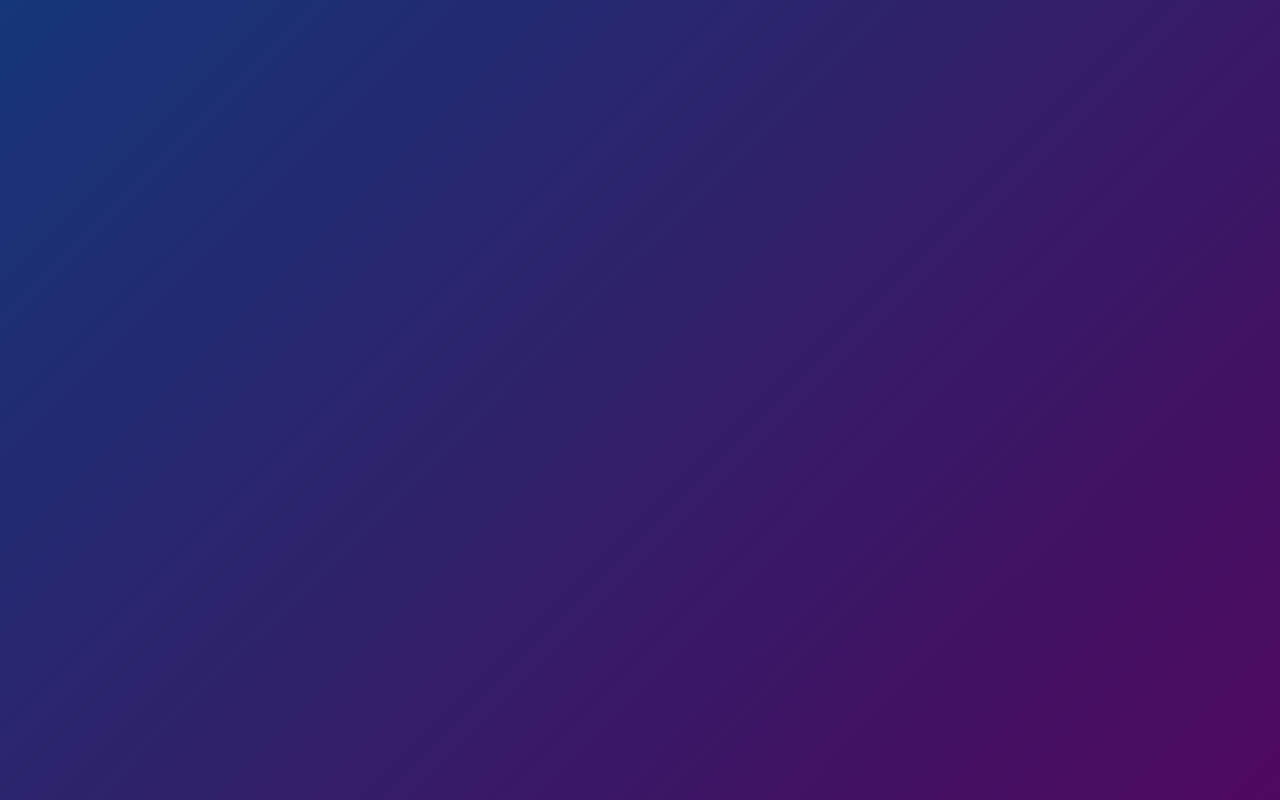
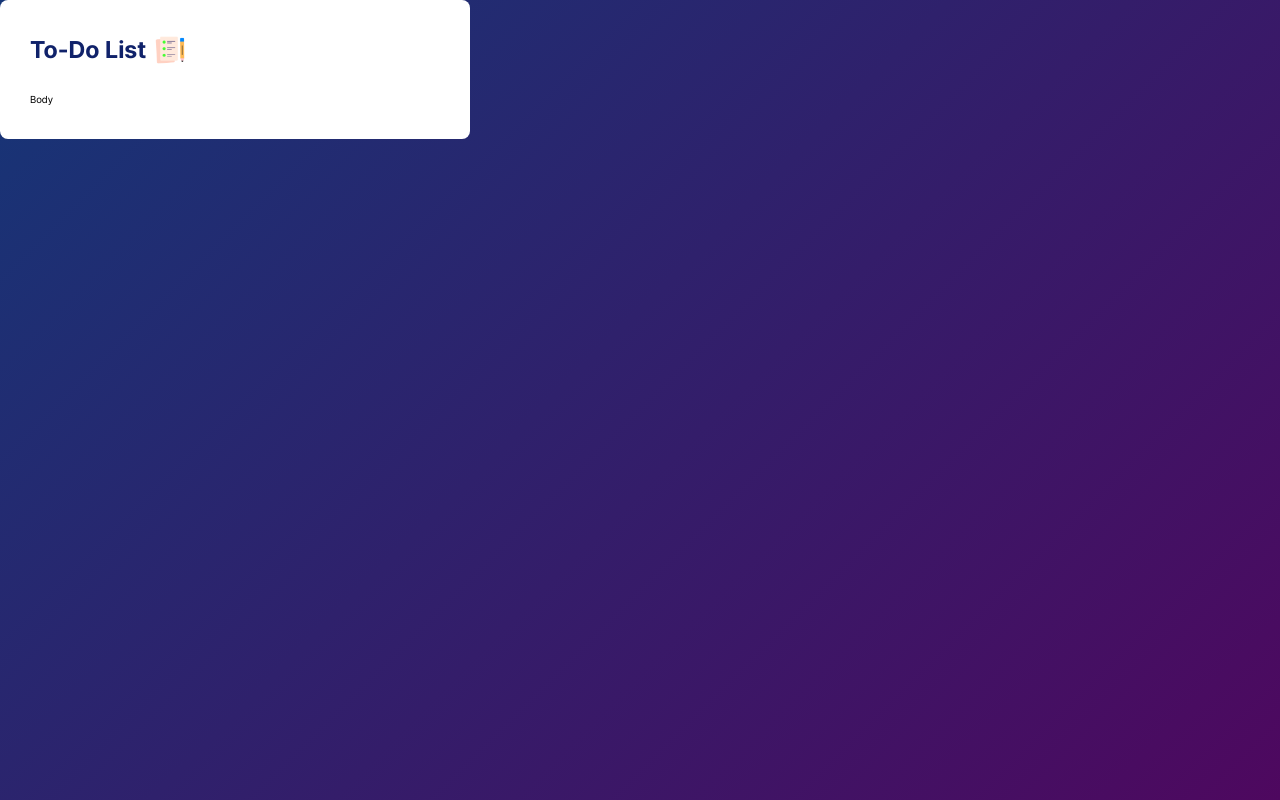
Before and after one commit to CloudServiceHQ/todo-list, a Next.js app: page / in a window 1280 px wide. Built offline with nearby package versions, Linux system fonts and the light colour scheme.

Commit message:
Feat: 페이지 내 TodoContainer 적용

```diff
--- a/src/app/(main)/page.tsx
+++ b/src/app/(main)/page.tsx
@@ -1,9 +1,15 @@
 import classNames from 'classnames/bind';
+
+import TodoContainer from './_component/TodoContainer';
 
 import styles from './layout.module.css';
 
 const cx = classNames.bind(styles);
 
 export default function Page() {
-  return <section className={cx('container')} />;
+  return (
+    <section className={cx('container')}>
+      <TodoContainer />
+    </section>
+  );
 }
```
